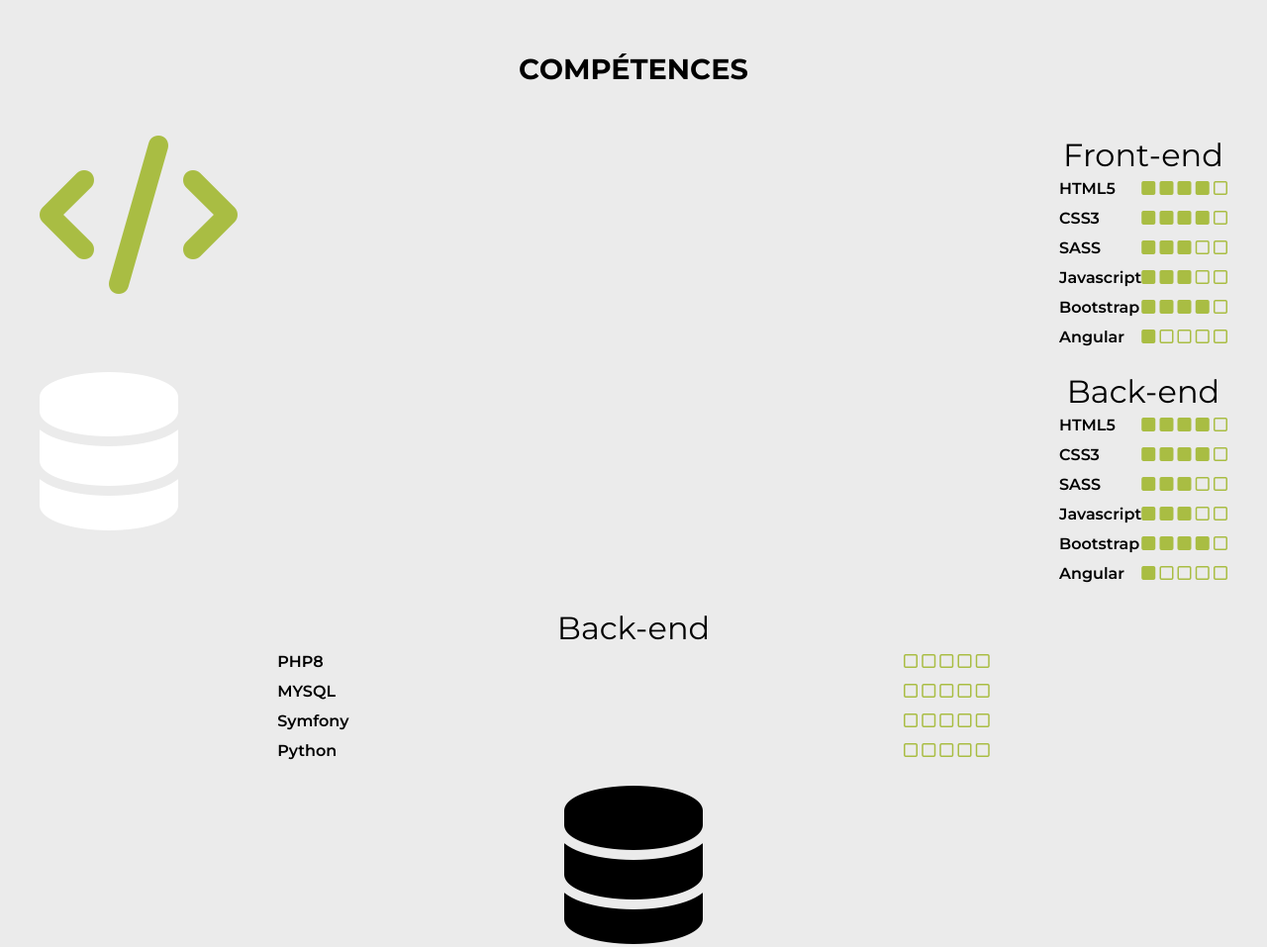
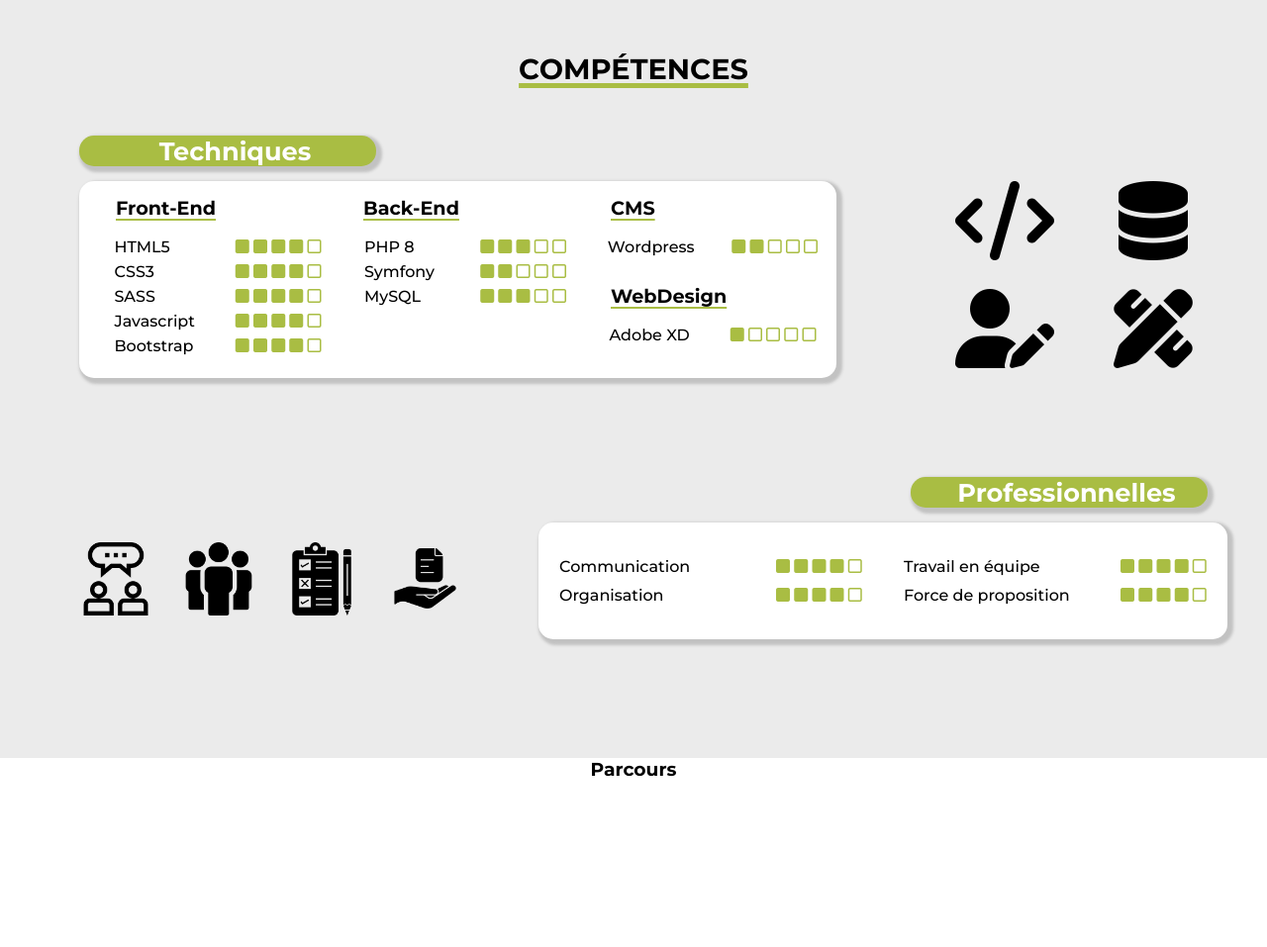
Before and after one commit to LudovicGrzelczak/LudovicGrzelczak.github.io, a plain HTML site: page index.html in a window 1280 px wide. Shown: the part 1660-2617 px from the top of the page at 99% size. After the commit the page ends 2449 px from the top, so only its background shows below. Drawn offline with nearby package versions, Linux system fonts and the light colour scheme.

Commit message:
skills section finished (css part)

```diff
--- a/index.html
+++ b/index.html
@@ -1,19 +1,15 @@
 <!DOCTYPE html>
 <html lang="en">
+
 <head>
   <meta charset="UTF-8" />
   <meta name="viewport" content="width=device-width, initial-scale=1.0" />
   <title>Ludovic GRZELCZAK</title>
-    <link
-      rel="stylesheet"
-      href="https://cdnjs.cloudflare.com/ajax/libs/animate.css/4.1.1/animate.min.css"
-    />
-    <link
-      rel="stylesheet"
-      href="https://cdnjs.cloudflare.com/ajax/libs/font-awesome/6.4.2/css/all.min.css"
-    />
+  <link rel="stylesheet" href="https://cdnjs.cloudflare.com/ajax/libs/animate.css/4.1.1/animate.min.css" />
+  <link rel="stylesheet" href="https://cdnjs.cloudflare.com/ajax/libs/font-awesome/6.4.2/css/all.min.css" />
   <link rel="stylesheet" href="style.css" />
 </head>
+
 <body>
   <nav>
     <ul>
@@ -37,6 +33,7 @@
       </div>
     </div>
   </header>
+  <!-- ************************************ ABOUT ME SECTION START **************************************** -->
 
   <section class="aboutme">
     <div class="aboutme-container">
@@ -99,37 +96,37 @@
       </div>
     </div>
   </section>
+  <!-- ************************************ ABOUT ME SECTION END **************************************** -->
 
+  <!-- ************************************ SKILLS SECTION START **************************************** -->
   <section class="skills">
-        <div class="general-skills-header">
+    <div class="main-skills-container">
+      <div class="main-skills-header">
         <h2>Compétences</h2>
       </div>
-        <div class="main-skills-container">
-          <!-- --------- FRONT END SKILLS ---------- -->
-          <div class="skills-container">
-            <div class="skills-icon">
-              <div class="icon-left">
-                <i class="fas fa-code fa-10x fa-primary-color"></i>
+      <!-- -------------------------------------- TECH PART START ---------------------------------- -->
+      <div class="skills-tech">
+        <div class="tech-header">
+          <h3>Techniques</h3>
         </div>
+        <div class="tech-content">
+          <div class="tech-container">
+            <!--  FRONT-END PART START -->
+            <div class="tech-items-front">
+              <div class="tech-title">
+                <h4>Front-End</h4>
               </div>
-            <div class="skills-part">
-              <div class="skills-header">
-                <div class="skills-title">
-                  <h3>Front-end</h3>
-                </div>
-              </div>
-              <div class="skills-items">
-                <div class="skills-name">
+              <div class="tech-items-container">
+                <div class="tech-skills-name">
                   <ul>
                     <li>HTML5</li>
                     <li>CSS3</li>
                     <li>SASS</li>
                     <li>Javascript</li>
                     <li>Bootstrap</li>
-                    <li>Angular</li>
                   </ul>
                 </div>
-                <div class="skills-level">
+                <div class="tech-skills-level">
                   <ul>
                     <li>
                       <i class="fa-solid fa-square"></i>
@@ -149,62 +146,9 @@
                       <i class="fa-solid fa-square"></i>
                       <i class="fa-solid fa-square"></i>
                       <i class="fa-solid fa-square"></i>
-                      <i class="fa-regular fa-square"></i>
-                      <i class="fa-regular fa-square"></i>
-                    </li>
-                    <li>
-                      <i class="fa-solid fa-square"></i>
-                      <i class="fa-solid fa-square"></i>
-                      <i class="fa-solid fa-square"></i>
-                      <i class="fa-regular fa-square"></i>
-                      <i class="fa-regular fa-square"></i>
-                    </li>
-                    <li>
-                      <i class="fa-solid fa-square"></i>
-                      <i class="fa-solid fa-square"></i>
-                      <i class="fa-solid fa-square"></i>
                       <i class="fa-solid fa-square"></i>
                       <i class="fa-regular fa-square"></i>
                     </li>
-                    <li>
-                      <i class="fa-solid fa-square"></i>
-                      <i class="fa-regular fa-square"></i>
-                      <i class="fa-regular fa-square"></i>
-                      <i class="fa-regular fa-square"></i>
-                      <i class="fa-regular fa-square"></i>
-                    </li>
-                  </ul>
-                </div>
-              </div>
-            </div>
-          </div>
-          <!-- --------- BACK END SKILLS ---------- -->
-
-          <div class="skills-container">
-            <div class="skills-icon">
-              <div class="icon-right">
-                <i class="fas fa-database fa-10x fa-primary-color"></i>
-              </div>
-            </div>
-            <div class="skills-part">
-              <div class="skills-header">
-                <div class="skills-title">
-                  <h3>Back-end</h3>
-                </div>
-              </div>
-              <div class="skills-items">
-                <div class="skills-name">
-                  <ul>
-                    <li>HTML5</li>
-                    <li>CSS3</li>
-                    <li>SASS</li>
-                    <li>Javascript</li>
-                    <li>Bootstrap</li>
-                    <li>Angular</li>
-                  </ul>
-                </div>
-                <div class="skills-level">
-                  <ul>
                     <li>
                       <i class="fa-solid fa-square"></i>
                       <i class="fa-solid fa-square"></i>
@@ -219,6 +163,26 @@
                       <i class="fa-solid fa-square"></i>
                       <i class="fa-regular fa-square"></i>
                     </li>
+                  </ul>
+                </div>
+              </div>
+            </div>
+            <!--  FRONT-END PART END -->
+            <!--  BACK-END PART START -->
+            <div class="tech-items-back">
+              <div class="tech-title">
+                <h4>Back-End</h4>
+              </div>
+              <div class="tech-items-container">
+                <div class="tech-skills-name">
+                  <ul>
+                    <li>PHP 8</li>
+                    <li>Symfony</li>
+                    <li>MySQL</li>
+                  </ul>
+                </div>
+                <div class="tech-skills-level">
+                  <ul>
                     <li>
                       <i class="fa-solid fa-square"></i>
                       <i class="fa-solid fa-square"></i>
@@ -229,7 +193,7 @@
                     <li>
                       <i class="fa-solid fa-square"></i>
                       <i class="fa-solid fa-square"></i>
-                      <i class="fa-solid fa-square"></i>
+                      <i class="fa-regular fa-square"></i>
                       <i class="fa-regular fa-square"></i>
                       <i class="fa-regular fa-square"></i>
                     </li>
@@ -237,9 +201,52 @@
                       <i class="fa-solid fa-square"></i>
                       <i class="fa-solid fa-square"></i>
                       <i class="fa-solid fa-square"></i>
+                      <i class="fa-regular fa-square"></i>
+                      <i class="fa-regular fa-square"></i>
+                    </li>
+                  </ul>
+                </div>
+              </div>
+            </div>
+            <!--  BACK-END PART END -->
+            <!--  CMS PART START -->
+            <div class="tech-items-wp">
+              <div class="tech-title">
+                <h4>CMS</h4>
+              </div>
+              <div class="tech-items-container">
+                <div class="tech-skills-name">
+                  <ul>
+                    <li>Wordpress</li>
+                  </ul>
+                </div>
+                <div class="tech-skills-level">
+                  <ul>
+                    <li>
+                      <i class="fa-solid fa-square"></i>
                       <i class="fa-solid fa-square"></i>
                       <i class="fa-regular fa-square"></i>
+                      <i class="fa-regular fa-square"></i>
+                      <i class="fa-regular fa-square"></i>
                     </li>
+                  </ul>
+                </div>
+              </div>
+            </div>
+            <!--  CMS PART END -->
+            <!--  WEB DESIGN PART START -->
+            <div class="tech-items-webd">
+              <div class="tech-title">
+                <h4>WebDesign</h4>
+              </div>
+              <div class="tech-items-container">
+                <div class="tech-skills-name">
+                  <ul>
+                    <li>Adobe XD</li>
+                  </ul>
+                </div>
+                <div class="tech-skills-level">
+                  <ul>
                     <li>
                       <i class="fa-solid fa-square"></i>
                       <i class="fa-regular fa-square"></i>
@@ -251,85 +258,117 @@
                 </div>
               </div>
             </div>
-          </div>
-
-          <div class="skills-list">
-            <div class="skills-header">
-              <div class="skills-title">
-                <h3>Back-end</h3>
-              </div>
+            <!--  WEB DESIGN PART END -->
 
           </div>
-            <div class="skills-items">
-              <div class="skills-name">
-                <ul>
-                  <li>PHP8</li>
-                  <li>MYSQL</li>
-                  <li>Symfony</li>
-                  <li>Python</li>
-                </ul>
+          <div class="skills-tech-icons">
+            <div class="icons-tech">
+              <i class="fas fa-code fa-5x fa-primary-color"></i>
             </div>
-              <div class="skills-level">
+            <div class="icons-tech">
+              <i class="fas fa-database fa-5x fa-primary-color"></i>
+            </div>
+            <div class="icons-tech">
+              <i class="fas fa-user-edit fa-5x fa-primary-color"></i>
+            </div>
+            <div class="icons-tech">
+              <i class="fas fa-pencil-ruler fa-5x fa-primary-color"></i>
+            </div>
+          </div>
+        </div>
+      </div>
+      <!-- -------------------------------------- TECH PART END ---------------------------------- -->
+      <!-- -------------------------------------- PRO PART START ---------------------------------- -->
+      <div class="skills-pro">
+        <div class="pro-header">
+          <h3>Professionnelles</h3>
+        </div>
+        <div class="pro-content">
+          <div class="pro-icons">
+            <div class="icons-pro">
+              <img src="./assets/img/interne.png" alt="">
+            </div>
+            <div class="icons-pro">
+              <img src="./assets/img/travail-en-equipe.png" alt="">
+            </div>
+            <div class="icons-pro">
+              <img src="./assets/img/organisateur.png" alt="">
+            </div>
+            <div class="icons-pro">
+              <img src="./assets/img/proposition.png" alt="">
+            </div>
+          </div>
+          <div class="pro-container">
+            <div class="pro-items-container">
+              <div class="pro-skills-name">
+                Communication
+              </div>
+              <div class="pro-skills-level">
                 <ul>
                   <li>
-                    <i class="fa-regular fa-square"></i>
-                    <i class="fa-regular fa-square"></i>
-                    <i class="fa-regular fa-square"></i>
-                    <i class="fa-regular fa-square"></i>
-                    <i class="fa-regular fa-square"></i>
-                  </li>
-                  <li>
-                    <i class="fa-regular fa-square"></i>
-                    <i class="fa-regular fa-square"></i>
-                    <i class="fa-regular fa-square"></i>
-                    <i class="fa-regular fa-square"></i>
-                    <i class="fa-regular fa-square"></i>
-                  </li>
-                  <li>
-                    <i class="fa-regular fa-square"></i>
-                    <i class="fa-regular fa-square"></i>
-                    <i class="fa-regular fa-square"></i>
-                    <i class="fa-regular fa-square"></i>
-                    <i class="fa-regular fa-square"></i>
-                  </li>
-                  <li>
-                    <i class="fa-regular fa-square"></i>
-                    <i class="fa-regular fa-square"></i>
-                    <i class="fa-regular fa-square"></i>
-                    <i class="fa-regular fa-square"></i>
+                    <i class="fa-solid fa-square"></i>
+                    <i class="fa-solid fa-square"></i>
+                    <i class="fa-solid fa-square"></i>
+                    <i class="fa-solid fa-square"></i>
                     <i class="fa-regular fa-square"></i>
                   </li>
                 </ul>
               </div>
             </div>
+            <div class="pro-items-container">
+              <div class="pro-skills-name">
+                Travail en équipe
               </div>
-          <div class="skills-icon">
-            <div class="skills-icon-right">
-              <i class="fas fa-database fa-10x fa-primary-color"></i>
+              <div class="pro-skills-level">
+                <ul>
+                  <li>
+                    <i class="fa-solid fa-square"></i>
+                    <i class="fa-solid fa-square"></i>
+                    <i class="fa-solid fa-square"></i>
+                    <i class="fa-solid fa-square"></i>
+                    <i class="fa-regular fa-square"></i>
+                  </li>
+                </ul>
+              </div>
+            </div>
+            <div class="pro-items-container">
+              <div class="pro-skills-name">
+                Organisation
+              </div>
+              <div class="pro-skills-level">
+                <ul>
+                  <li>
+                    <i class="fa-solid fa-square"></i>
+                    <i class="fa-solid fa-square"></i>
+                    <i class="fa-solid fa-square"></i>
+                    <i class="fa-solid fa-square"></i>
+                    <i class="fa-regular fa-square"></i>
+                  </li>
+                </ul>
+              </div>
+            </div>
+            <div class="pro-items-container">
+              <div class="pro-skills-name">
+                Force de proposition
+              </div>
+              <div class="pro-skills-level">
+                <ul>
+                  <li>
+                    <i class="fa-solid fa-square"></i>
+                    <i class="fa-solid fa-square"></i>
+                    <i class="fa-solid fa-square"></i>
+                    <i class="fa-solid fa-square"></i>
+                    <i class="fa-regular fa-square"></i>
+                  </li>
+                </ul>
               </div>
             </div>
 
-          <!-- <div class="skills-list">
-              <div class="skills-header">
-                <div class="skills-title">
-                  <h3>Environement de travail</h3>
-                </div>
-                <div class="skills-icon">
-                  <i class="fa-solid fa-desktop"></i>
           </div>
         </div>
-              <div class="skills-items">
-                <div class="skills-name">
-                  <ul>
-                    <li>Systemes d'exploitation</li>
-                    <li>Workflow</li>
-                    <li>IDE</li>
-                    <li>Savoir-être</li>
-                  </ul>
       </div>
-              </div>
-            </div> -->
-        </div>
+      <!-- -------------------------------------- PRO PART END ---------------------------------- -->
+      <!-- ************************************ SKILLS SECTION END **************************************** -->
 
   </section>
   <section class="career">
@@ -338,4 +377,5 @@
     </div>
   </section>
 </body>
+
 </html>
--- a/style.css
+++ b/style.css
@@ -152,6 +152,8 @@ nav li:hover:before {
 .aboutme-header {
   margin: 15px 0;
   font-size: 1.2rem;
+  text-decoration: underline rgb(169, 189, 67) 5px;
+  text-underline-offset: 4px;
 }
 .aboutme-part {
   line-height: 24px;
@@ -166,50 +168,180 @@ nav li:hover:before {
   background: rgb(235, 235, 235);
   padding: 80px 0 40px;
 }
-.general-skills-header {
+.main-skills-container {
+  max-width: 1200px;
+  margin: 0 auto;
+}
+.main-skills-header {
   font-weight: 700;
   text-transform: uppercase;
   margin-bottom: 50px;
   font-size: 1.2rem;
+  text-decoration: underline rgb(169, 189, 67) 5px;
+  text-underline-offset: 4px;
 }
-.skills-container {
-  max-width: 1200px;
-  margin: 0 auto;
+/* ///////////////////////////////////  SKILLS TECH PART START  //////////////////////// */
+
+/* ---------------------------- TECH HEADER START -------------------- */
+.tech-header {
+  width: 25%;
+  background: rgb(169, 189, 67);
+  box-shadow: 3px 3px 3px 3px rgb(194, 194, 194);
+  border-radius: 15px;
+  margin-left: 40px;
+  margin-bottom: -5px;
+  padding: 0 0 0 15px;
+  color: rgb(255, 255, 255);
+}
+.tech-header h3 {
+  font-size: 1.6rem;
+}
+/* ---------------------------- TECH HEADER END -------------------- */
+/* ---------------------------- TECH BODY START -------------------- */
+.tech-content {
+  display: grid;
+  grid-template-columns: 75% 25%;
+}
+.tech-container {
+  display: grid;
+  grid-template-columns: 1fr 1fr 1fr;
+  grid-template-rows: 1fr 1fr;
+  grid-template-areas:
+    "frt bck wp"
+    "frt bck wd";
+  background: white;
+  box-shadow: 3px 3px 3px 3px rgb(194, 194, 194);
+  border-radius: 15px;
+  width: 85%;
+  margin: 20px 0 20px 40px;
+  padding: 0 0 20px 15px;
+}
+.tech-items-front {
+  grid-area: frt;
+}
+.tech-items-back {
+  grid-area: bck;
+}
+.tech-items-wp {
+  grid-area: wp;
+}
+.tech-items-wd {
+  grid-area: wd;
+}
+.tech-title h4 {
+  color: rgb(0, 0, 0);
+  font-size: 1.2rem;
+  text-align: left;
+  padding: 15px 0 5px 22px;
+  font-weight: 700;
+  text-decoration: underline 2px solid rgb(169, 189, 67);
+  text-underline-offset: 4px;
+}
+
+.tech-items-container {
   display: flex;
-  justify-content: space-between;
+  justify-content: space-around;
+  padding-top: 10px;
 }
-.skills-container .skills-list {
-  width: 24%;
-  background: rgb(255, 255, 255);
-  padding-top: 30px;
-  border-radius: 20px;
-  box-shadow: 3px 3px 3px 3px rgb(201, 201, 201);
+.tech-skills-name {
+  font-weight: 500;
+  line-height: 25px;
+  text-align: left;
 }
-.icon-right .fa-primary-color {
-  color: white;
+.tech-skills-level {
+  line-height: 25px;
+  color: rgb(169, 189, 67);
 }
-.icon-left .fa-primary-color {
+/* ---------------------------- TECH ICONS START -------------------- */
+
+.skills-tech-icons {
+  display: grid;
+  grid-template-columns: 1fr 1fr;
+  grid-template-rows: 1fr 1fr;
+  margin-top: 20px;
+}
+.icons-tech:nth-child(1) .fa-primary-color {
+  color: rgb(0, 0, 0);
+}
+.icons-tech:nth-child(2) .fa-primary-color {
+  color: rgb(0, 0, 0);
+}
+.icons-tech:nth-child(3) .fa-primary-color {
+  color: rgb(0, 0, 0);
+}
+.icons-tech:nth-child(4) .fa-primary-color {
+  color: rgb(0, 0, 0);
+}
+/* ---------------------------- TECH ICONS END -------------------- */
+/* ---------------------------- TECH BODY END -------------------- */
+
+/* ///////////////////////////////////  SKILLS TECH PART END  //////////////////////// */
+
+/* ---------------------------------------------------------------------------------------- */
+
+/* ///////////////////////////////////  SKILLS PRO PART START  //////////////////////// */
+.skills-pro {
+  margin: 80px auto;
+}
+/* ---------------------------- PRO HEADER START -------------------- */
+.pro-header {
+  width: 25%;
+  background: rgb(169, 189, 67);
+  box-shadow: 3px 3px 3px 3px rgb(194, 194, 194);
+  border-radius: 15px;
+  margin-left: 40px;
+  margin-bottom: -5px;
+  margin-right: 20px;
+  padding: 0 0 0 15px;
+  color: rgb(255, 255, 255);
+  float: right;
+}
+.pro-header h3 {
+  font-size: 1.6rem;
+}
+/* ---------------------------- PRO HEADER END -------------------- */
+/* ---------------------------- PRO BODY START -------------------- */
+.pro-content {
+  display: grid;
+  grid-template-columns: 35% 65%;
+  justify-items: end;
+  clear: right;
+  padding-left: 10px;
+  padding-top: 20px;
+}
+/* ---------------------------- PRO ICONS START-------------------- */
+.pro-icons {
+  display: flex;
+  justify-content: space-around;
+  align-items: center;
+}
+.icons-pro img {
+  width: 100%;
+  padding-left: 30px;
+}
+/* ---------------------------- PRO ICONS END-------------------- */
+
+.pro-container {
+  display: grid;
+  grid-template-columns: 50% 50%;
+  width: 90%;
+  background: white;
+  box-shadow: 3px 3px 3px 3px rgb(194, 194, 194);
+  border-radius: 15px;
+  padding: 30px 0;
+}
+.pro-items-container {
+  display: flex;
+  justify-content: space-around;
+  padding: 5px 10px;
+}
+.pro-skills-name {
+  width: 60%;
+  text-align: left;
+  font-weight: 500;
+}
+.pro-skills-level {
   color: rgb(169, 189, 67);
 }
 
-.skills-header {
-}
-.skills-title h3 {
-  font-size: 2rem;
-  font-weight: 400;
-}
-
-.skills-items {
-  display: flex;
-  justify-content: space-around;
-  text-align: left;
-  margin: 0 auto 20px;
-}
-.skills-name {
-  font-weight: 600;
-  line-height: 30px;
-}
-.skills-level {
-  line-height: 30px;
-  color: rgb(169, 189, 67);
-}
+/* ///////////////////////////////////  SKILLS PRO PART END  //////////////////////// */
```
Also changed, not shown: assets/img/interne.png (added), assets/img/organisateur.png (added), assets/img/proposition.png (added), assets/img/travail-en-equipe.png (added). Lines whose indentation alone changed are shown as unchanged.
